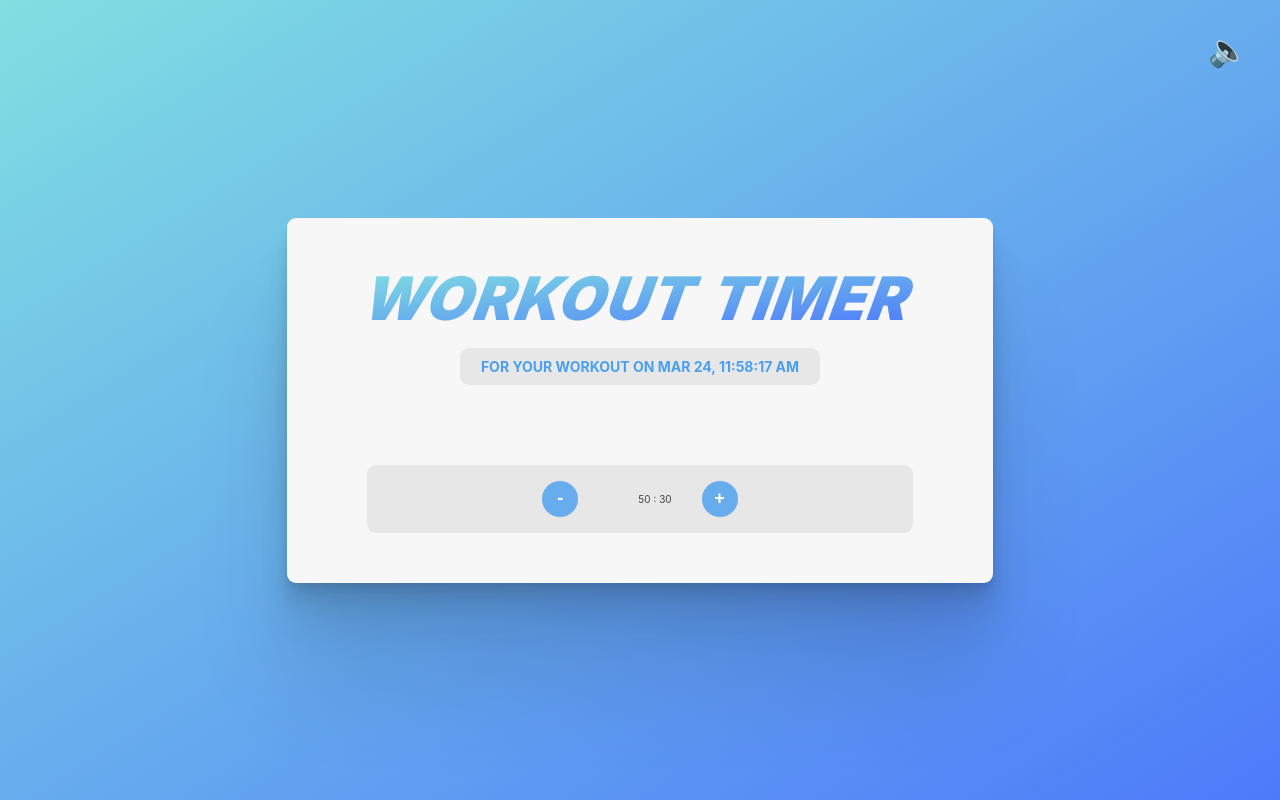
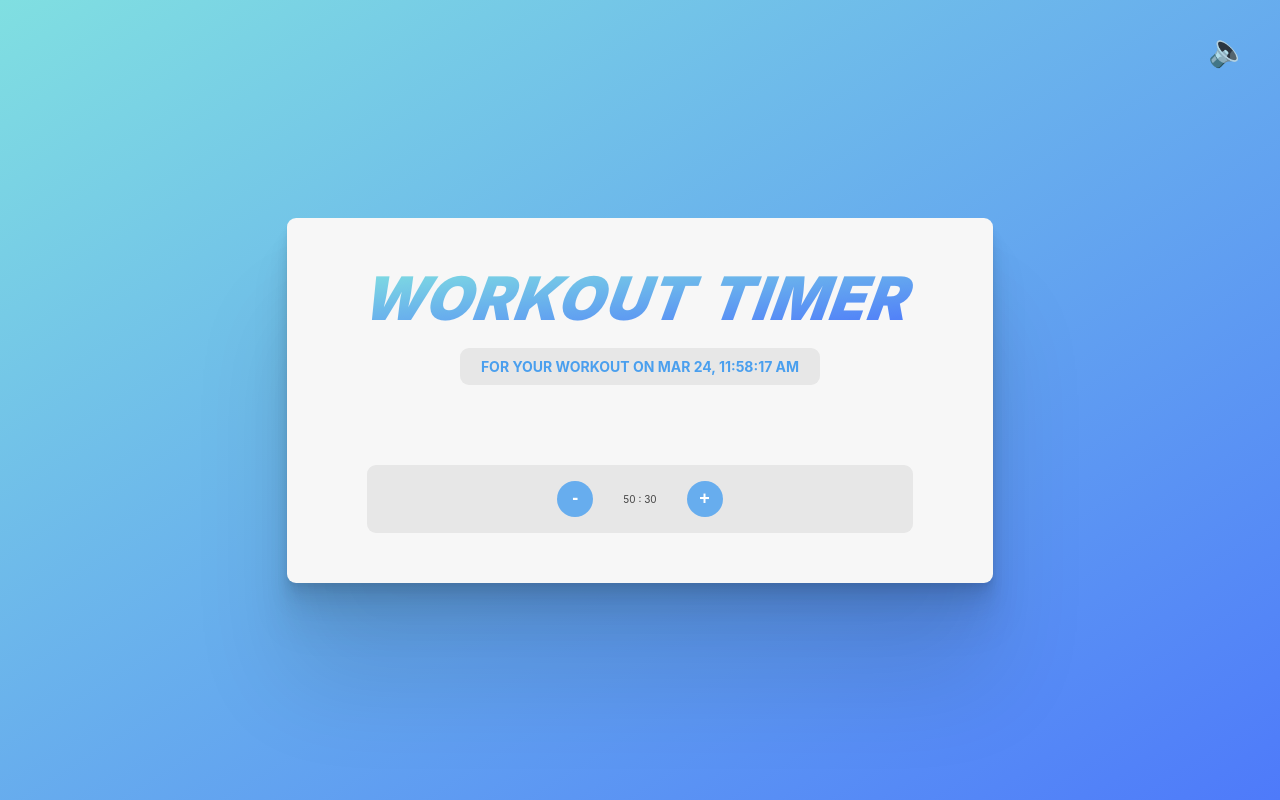
Before and after one commit to njahi/Workout-Timer, a React (Vite) app: page / in a window 1280 px wide. Built offline with nearby package versions, Linux system fonts and the light colour scheme.

Commit message:
code fixing

```diff
--- a/src/components/Calculator.jsx
+++ b/src/components/Calculator.jsx
@@ -26,9 +26,12 @@ function Calculator({ workouts }) {
       <form></form>
       <section>
         <button onClick={handleDecr}>-</button>
-        <p>{mins < 10 && "0"}</p>
-        {mins} : {seconds < 10 && "0"}
-        {seconds}
+        <p>
+          {mins < 10 && "0"}
+          {mins} : {seconds < 10 && "0"}
+          {seconds}
+        </p>
+
         <button onClick={handleInc}>+</button>
       </section>
     </>
```
